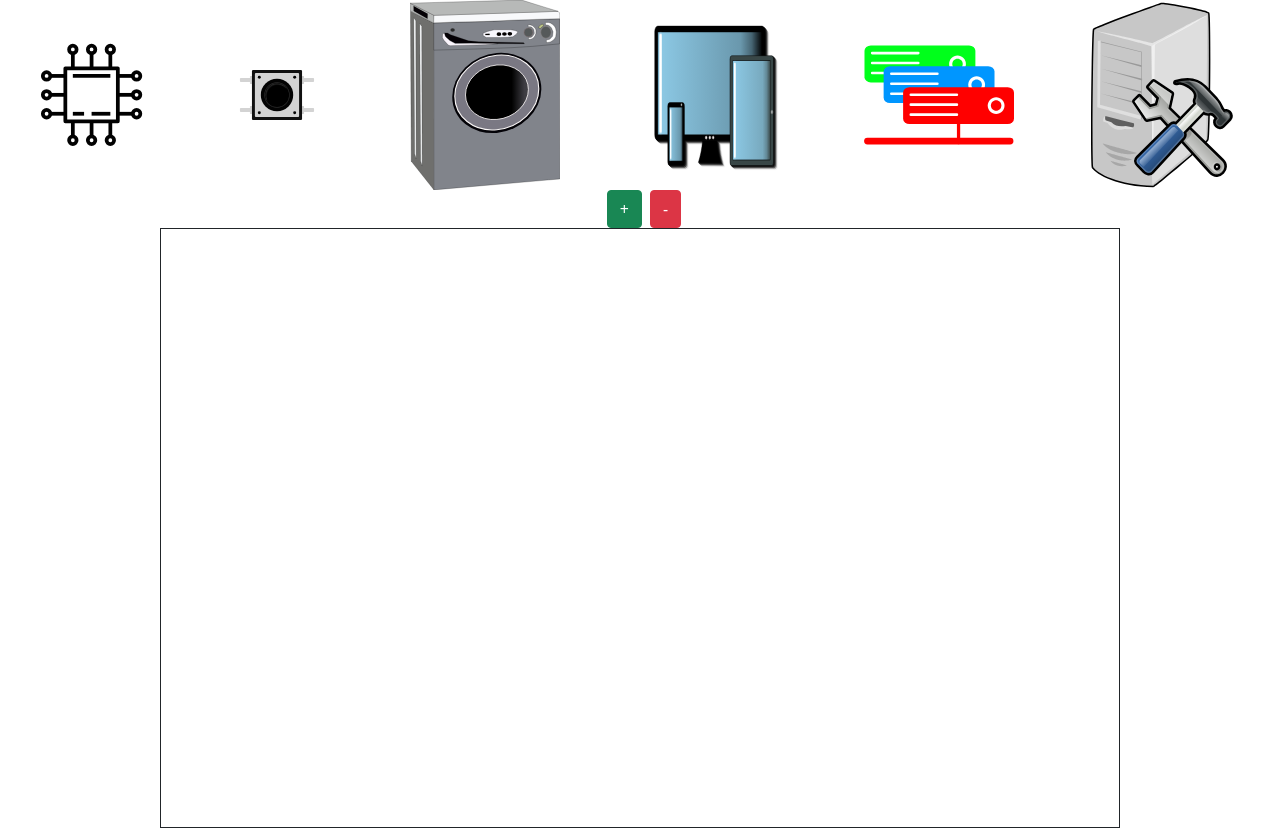
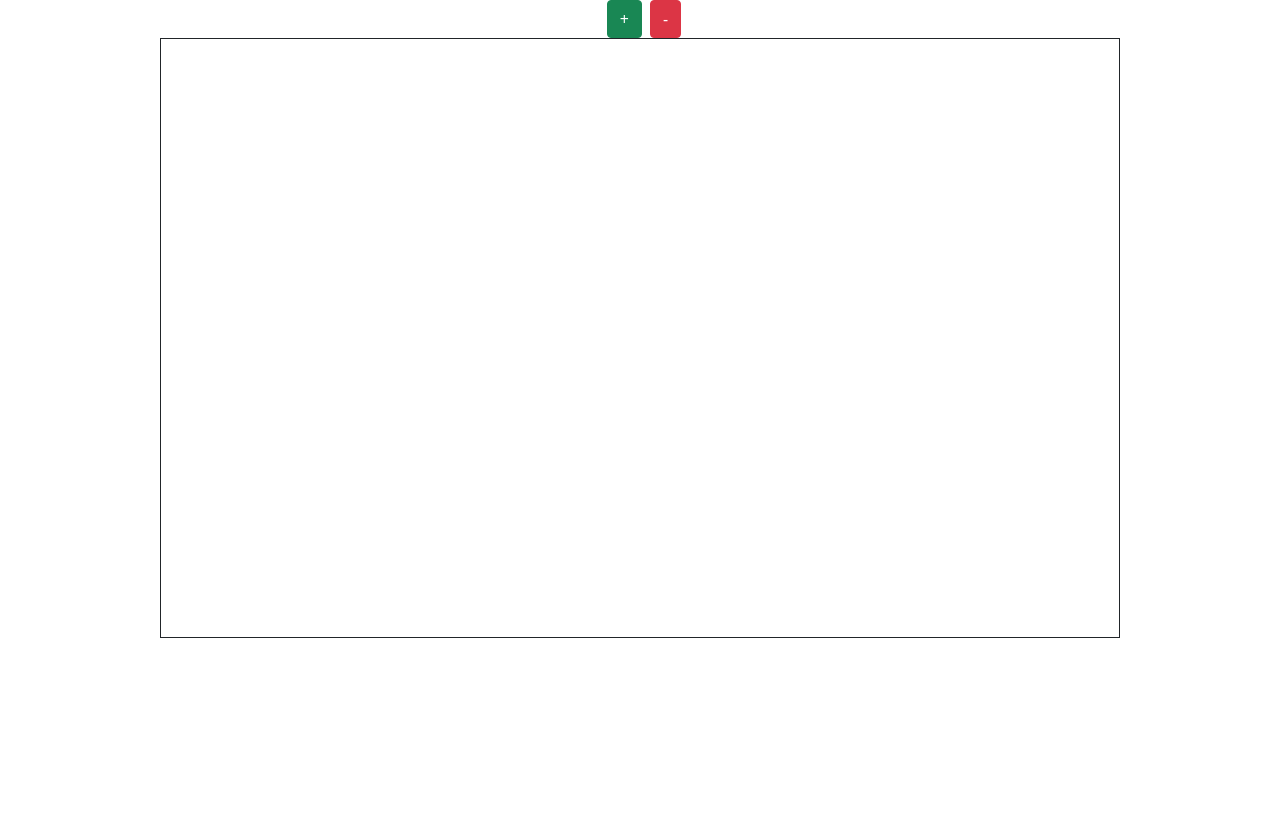
Before and after one commit to montaser223/draggablesvg, a React (Create React App) app: page / in a window 1280 px wide. After the commit the page ends 800 px from the top, so only its background shows below. Built offline with nearby package versions, Linux system fonts and the light colour scheme.

Commit message:
WIP(enhancement): separate Header content into another component

```diff
--- a/src/components/DraggableSVG.jsx
+++ b/src/components/DraggableSVG.jsx
@@ -43,50 +43,6 @@ export const DraggableSVG = () => {
   };
   return (
     <>
-      <header style={styles.header}>
-        <img
-          draggable="true"
-          onDragStart={drag}
-          style={styles.image}
-          src="/assets/images/1588766385Mikrocontroller.svg"
-          alt=""
-        />
-        <img
-          draggable="true"
-          onDragStart={drag}
-          style={styles.image}
-          src="/assets/images/dpst_button.svg"
-          alt=""
-        />
-        <img
-          draggable="true"
-          onDragStart={drag}
-          style={styles.image}
-          src="/assets/images/Machovka_Washing-machine_3.svg"
-          alt=""
-        />
-        <img
-          draggable="true"
-          onDragStart={drag}
-          style={styles.image}
-          src="/assets/images/responsive_design.svg"
-          alt=""
-        />
-        <img
-          draggable="true"
-          onDragStart={drag}
-          style={styles.image}
-          src="/assets/images/server-virtuel-colors2.svg"
-          alt=""
-        />
-        <img
-          draggable="true"
-          onDragStart={drag}
-          style={styles.image}
-          src="/assets/images/tools-server.svg"
-          alt=""
-        />
-      </header>
       <div style={{ textAlign: "center" }}>
         <button
           className="btn btn-success mx-2"
```
Also changed, not shown: src/components/Header.jsx (added, +39 -0 lines).
